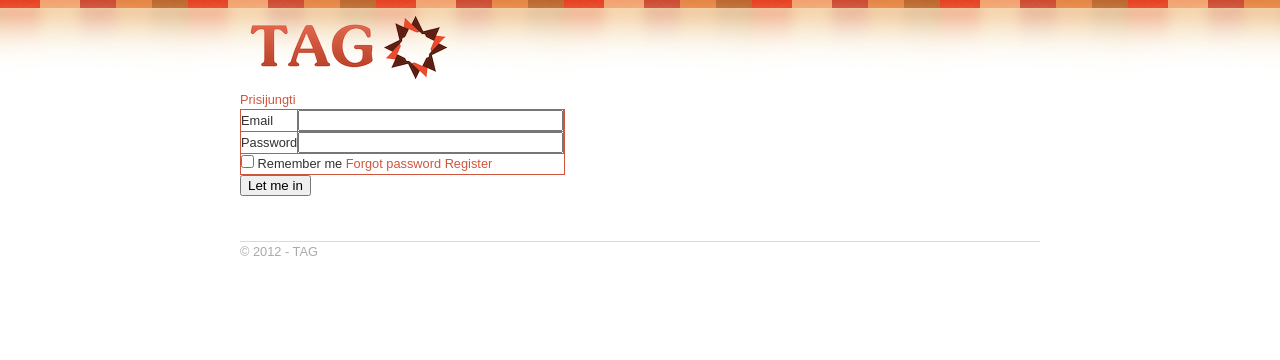
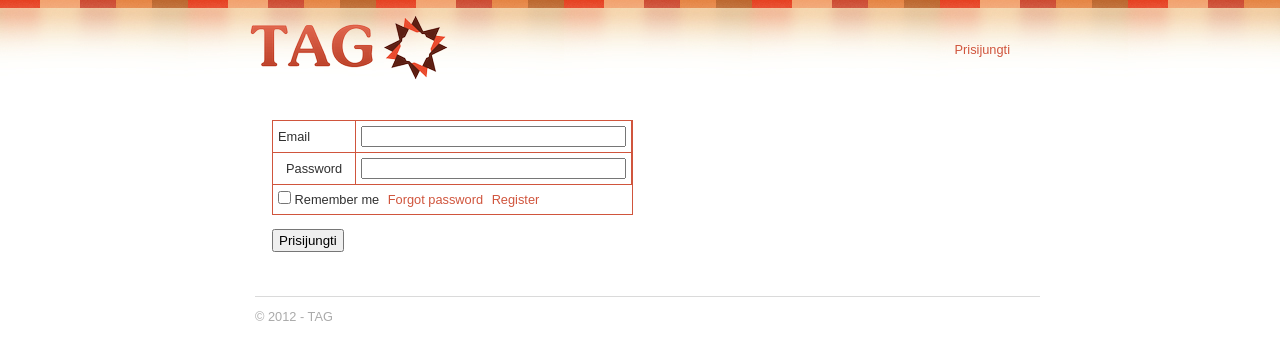
Before and after one commit to asev/tag, a CodeIgniter app: page /index.php/auth/login in a window 1280 px wide. Shown: the top 360 px of the page. Run offline with CodeIgniter, Linux system fonts and the light colour scheme.

Commit message:
Login, register  formos patvarkytos, personala-manager lentele sutvarkyta, successs zinutei uzdetas stilius.

```diff
--- a/application/controllers/auth.php
+++ b/application/controllers/auth.php
@@ -126,8 +126,8 @@ class Auth extends CI_Controller
 		} elseif ($this->tank_auth->is_logged_in(FALSE)) {						// logged in, not activated
 			redirect('/auth/send_again/');
 
-		} elseif ($this->tank_auth->getUserType() != 1) {
-            redirect('');
+		/*} elseif ($this->tank_auth->getUserType() != 1) {
+            redirect('');*/
 
         } elseif (!$this->config->item('allow_registration', 'tank_auth')) {	// registration is off
 			$this->_show_message($this->lang->line('auth_message_registration_disabled'));
--- a/application/views/auth/login_form.php
+++ b/application/views/auth/login_form.php
@@ -32,6 +32,7 @@ $captcha = array(
 );
 ?>
 <?php echo form_open($this->uri->uri_string()); ?>
+<div id="log-in">
 <table>
 	<tr>
 		<td><?php echo form_label($login_label, $login['id']); ?></td>
@@ -39,7 +40,7 @@ $captcha = array(
 		<td style="color: red;"><?php echo form_error($login['name']); ?><?php echo isset($errors[$login['name']])?$errors[$login['name']]:''; ?></td>
 	</tr>
 	<tr>
-		<td><?php echo form_label('Password', $password['id']); ?></td>
+		<td class="display"><?php echo form_label('Password', $password['id']); ?></td>
 		<td><?php echo form_password($password); ?></td>
 		<td style="color: red;"><?php echo form_error($password['name']); ?><?php echo isset($errors[$password['name']])?$errors[$password['name']]:''; ?></td>
 	</tr>
@@ -81,7 +82,7 @@ $captcha = array(
 	} ?>
 
 	<tr>
-		<td colspan="3">
+		<td colspan="3" class="display">
 			<?php echo form_checkbox($remember); ?>
 			<?php echo form_label('Remember me', $remember['id']); ?>
 			<?php echo anchor('/auth/forgot_password/', 'Forgot password'); ?>
@@ -89,5 +90,6 @@ $captcha = array(
 		</td>
 	</tr>
 </table>
-<?php echo form_submit('submit', 'Let me in'); ?>
+<?php echo form_submit('submit', 'Prisijungti'); ?>
 <?php echo form_close(); ?>
+</div>
--- a/application/views/header.php
+++ b/application/views/header.php
@@ -36,9 +36,11 @@ $submit = array(
             echo form_close(); ?>
         </div>
     </div>
+        <div class="tag-logo">
         <?php else : ?>
-    <p><?php echo anchor('auth/',"Prisijungti"); ?></p>
+    <p class="login"><?php echo anchor('auth/',"Prisijungti"); ?></p>
 <?php endif;?>
+        </div>
 </div>
     <div id="content">
         <p></p>
--- a/application/views/request/success.php
+++ b/application/views/request/success.php
@@ -1,4 +1,4 @@
-<?php //@toGin Apipavidalinti
 
-// Žinutė rodoma po sėkmingo Request registravimo.
-echo "Ačiū. Su jumis greitai susisieks musu vadybininkas. Geros dienos.";
+<div class="not-found">
+<p><?php echo "Ačiū. Su jumis greitai susisieks musu vadybininkas. Geros dienos.";?></p>
+</div>
--- a/css/style.css
+++ b/css/style.css
@@ -73,11 +73,10 @@ h5 {
 #header {
     padding: 10px 0 0 0;
     position: relative;
-    margin-bottom: 30px;
 }
 
 #content {
-    padding-bottom: 50px;
+    padding: 10px 12px;
 }
 
 #header h1 {
@@ -91,7 +90,6 @@ h5 {
     margin: 0 auto;
     height: 450px;
     display: block;
-    padding-top: 16px;
 }
 
 #request-form .flabel {
@@ -102,11 +100,20 @@ h5 {
     cursor: auto;
 }
 
+#request-form textarea{
+    font-family: arial;
+}
+
 #footer {
-    margin: -5px 0 10px 0px;
-    width: 100%;
-    color: #AAA;
-    border-top: 1px solid #DADADA;
+    padding: 10px 0 10px 0px; margin-left: 15px;
+    color: #aaaaaa;
+    border-top: 1px solid #dadada;
+
+}
+
+#footer p {
+    margin-top: 0;
+    margin-bottom: 0;
 }
 
 #request table, td, tr {
@@ -304,12 +311,8 @@ table#requests-list {
     background: #eee;
 }
 
-#requests-list .status.color1 {
-    background: #ffffbb;
-}
-
 #requests-list .status.color2 {
-    background: #ddffdd;
+    background: #ffdddd;
 }
 
 #requests-list .status.color3 {
@@ -326,12 +329,14 @@ table#requests-list {
 }
 
 .not-found {
-    width: 730px;
-    margin: 5px 20px;
-    background: #ffdddd;
-    border: solid 3px #ffaaaa;
+    width: 700px;
+    margin: 5px 28px;
+    background: white;
+    border: solid 1px #E64729;
     padding: 10px;
     font-style: italic;
+    font-weight: bold;
+    text-align: center;
 }
 
 /* boss meniu */
@@ -384,6 +389,92 @@ p.logout{
     margin-right: 10px;
 }
 
-#tag-logo{
-    height: 400px;
+.tag-logo{
+    height: 75px;
+    display: inline;
 }
+
+/* Log in forma */
+
+#log-in{
+    padding: 20px;
+}
+
+#log-in input[type="submit"]{
+    margin: 14px 0px;
+    padding: 2px 5px;
+}
+
+#log-in .display a{
+    margin-left: 5px;
+}
+
+#log-in td.display{
+    padding: 5px 5px;
+}
+
+input[type="text"], input[type="password"]{
+    margin: 5px 5px;
+}
+
+#log-in label[for="login"]{
+    padding: 5px 5px;
+}
+
+p.login{
+    float: right;
+    padding: 30px;
+}
+
+/* register form */
+
+#register-form label[for="email"], label[for="password"], label[for="confirm_password"], label[for="type"]{
+    padding: 8px 8px;
+}
+
+#register-form input[type="submit"]{
+    margin: 25px 0px;
+}
+
+#register-form{
+    margin: 25px 10px;
+}
+
+#register-form tr .border-none{
+    border-right: none;
+}
+
+/* personal-manager */
+
+#personal-manager th{
+  padding: 5px 10px;
+}
+
+#personal-manager tr.status{
+    text-align: center;
+    border-left: none;
+    border-right: none;
+}
+
+td.border-none{
+    border: none;
+}
+
+#personal-manager tr{
+    border-right: none;
+    border-left: none;
+    border-top: none;
+}
+
+#personal-manager tr:hover td, tr.status:hover th{
+    color: black;
+    background: #E74E2F;
+}
+
+#personal-manager tr .bold{
+    font-weight: bold;
+}
+
+#personal-manager{
+    margin: 32px 0px;
+}
--- a/css/table-style.css
+++ b/css/table-style.css
@@ -73,3 +73,12 @@ table.tablesorter thead tr .headerSortDown {
 table.tablesorter thead tr .headerSortDown, table.tablesorter thead tr .headerSortUp {
     background-color: white;
 }
+
+.tablesorter tr{
+    border-left: none;
+    border-right: none;
+}
+
+.tablesorter thead tr{
+    border-top: none;
+}
```
Also changed, not shown: application/views/auth/register_form.php (+5 -4 lines), application/views/main/personal_manager.php (+7 -5 lines).
